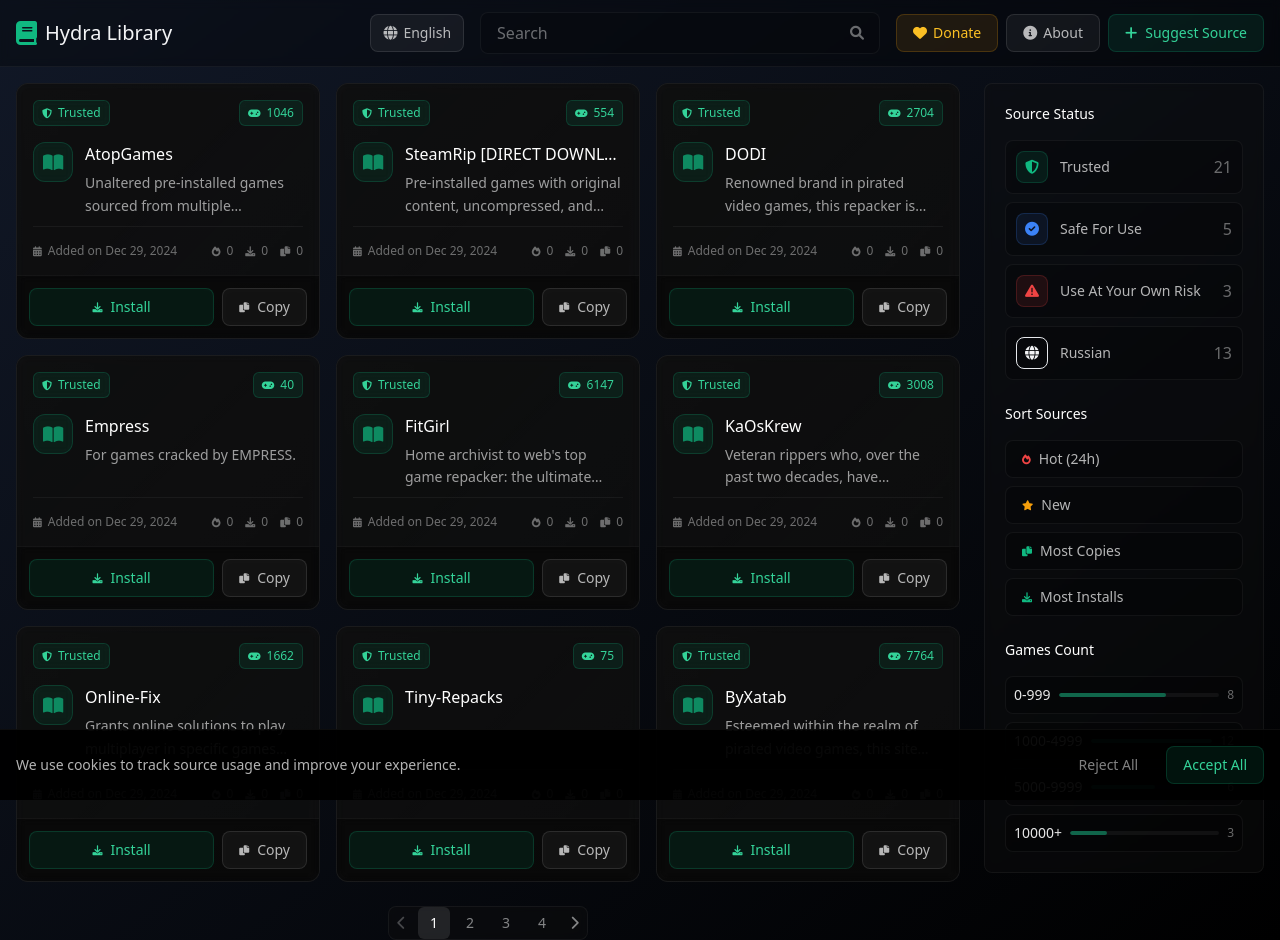
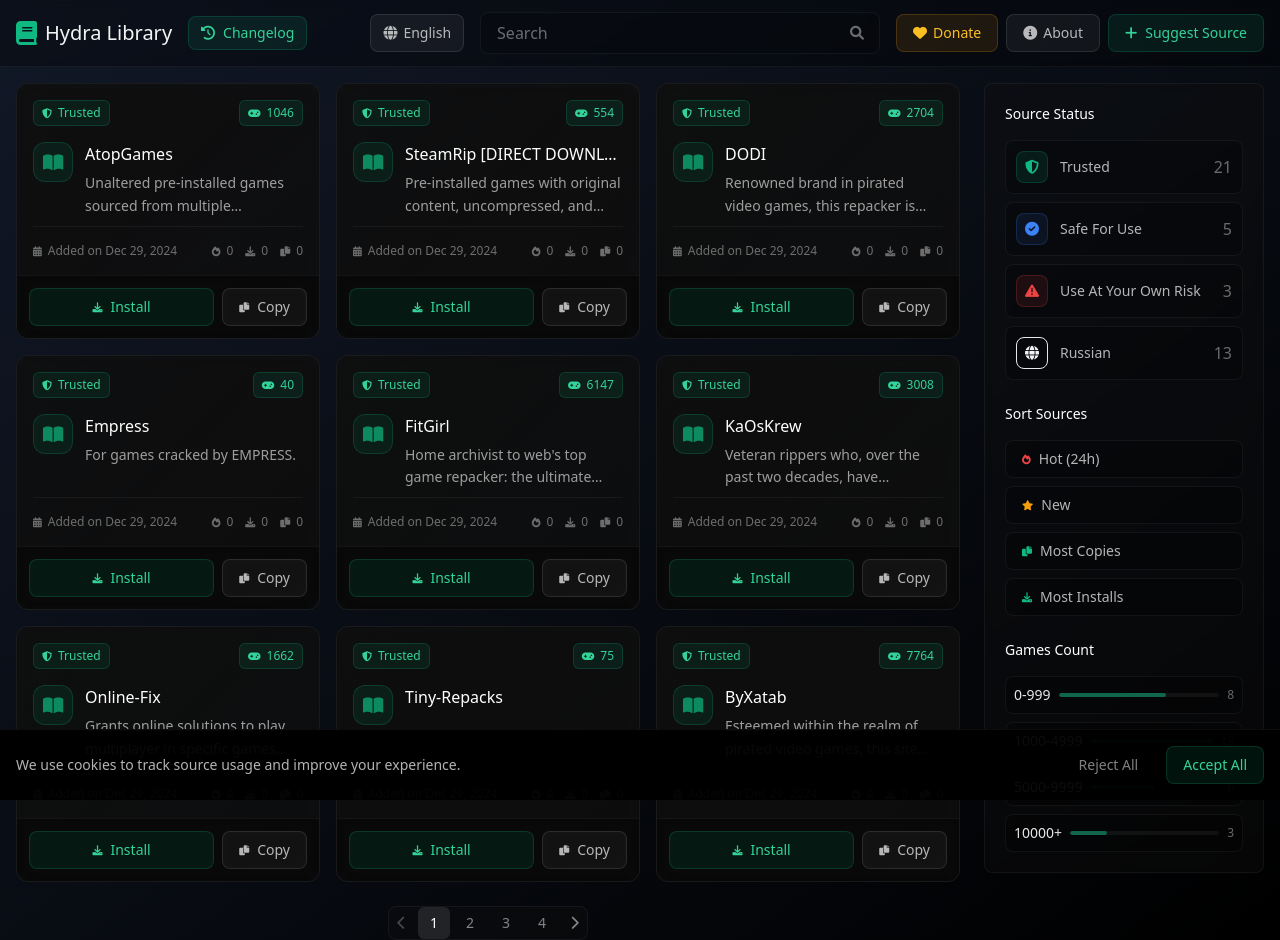
Before and after one commit to Moyasee/HydraLibrary, a plain HTML site: page library.html in a window 1280 px wide. Drawn offline with Linux system fonts and the light colour scheme; some packages are replaced by stand-ins of ours; a script that the page names is missing.

Commit message:
Deploying to gh-pages from @ Moyasee/HydraLibrary@1cbff7593742825cdf364e5024f502ed5a18526e 🚀

```diff
--- a/library.html
+++ b/library.html
@@ -35,6 +35,8 @@
     <link rel="stylesheet" href="https://cdn.jsdelivr.net/npm/@fortawesome/fontawesome-free@6.0.0/css/all.min.css">
     <script src="https://cdn.jsdelivr.net/npm/sweetalert2@11"></script>
     <meta name="google-site-verification" content="IfxfsGr1vBDzJvp2_bhiKfrV6BN_kxRM56eMbKQ-r-4" />
+    <script async src="https://pagead2.googlesyndication.com/pagead/js/adsbygoogle.js?client=ca-pub-9522089510728070"
+     crossorigin="anonymous"></script>
   <script type="module" crossorigin src="/HydraLibrary/assets/library-DD21Jn4q.js"></script>
   <link rel="modulepreload" crossorigin href="/HydraLibrary/assets/pt-br-C6n_y4OE.js">
   <link rel="modulepreload" crossorigin href="/HydraLibrary/assets/index-BtZ5F46b.js">
@@ -105,10 +107,16 @@
     <header class="border-b border-white/5 backdrop-blur-sm bg-black/30 sticky top-0 z-50">
         <div class="max-w-[1920px] w-full mx-auto px-4 py-3">
             <nav class="flex items-center justify-between">
-                <a href="./" class="flex items-center gap-2 hover:opacity-80 transition-opacity">
-                    <i class="fas fa-book text-emerald-500 text-2xl"></i>
-                    <h1 class="hidden sm:block text-lg md:text-xl font-medium" data-i18n="header.title">Hydra Library</h1>
-                </a>
+                <div class="flex items-center gap-4">
+                    <a href="./" class="flex items-center gap-2 hover:opacity-80 transition-opacity">
+                        <i class="fas fa-book text-emerald-500 text-2xl"></i>
+                        <h1 class="hidden sm:block text-lg md:text-xl font-medium" data-i18n="header.title">Hydra Library</h1>
+                    </a>
+                    <a href="./changelog.html" class="flex items-center gap-2 px-3 py-1.5 rounded-lg bg-emerald-500/10 border border-emerald-500/20 text-emerald-400 hover:bg-emerald-500/20 transition-all duration-200">
+                        <i class="fas fa-clock-rotate-left text-sm"></i>
+                        <span class="text-sm">Changelog</span>
+                    </a>
+                </div>
                 <div class="flex items-center gap-2 md:gap-4 justify-end flex-1 max-w-[800px] ml-4">
                     <!-- Language Switcher -->
                     <div class="relative shrink-0">
```
Also changed, not shown: index.html (+3 -0 lines).
